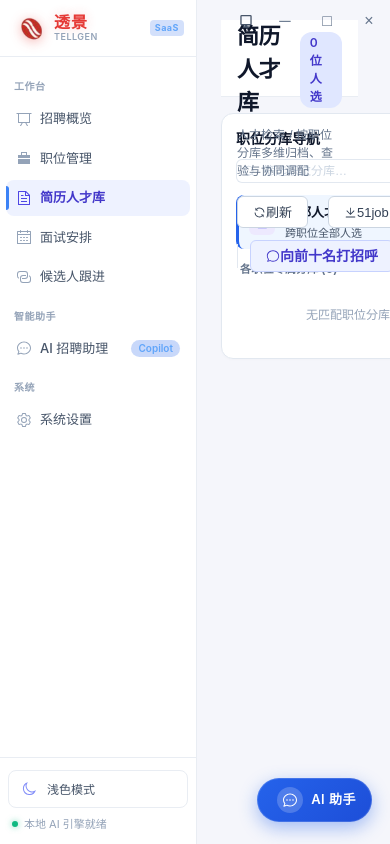
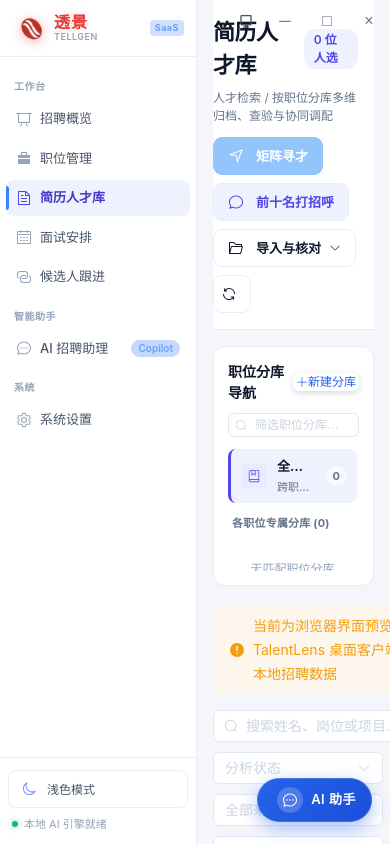
Before and after one commit to xunyinjilove/TalentLens, a Vue app in the folder frontend/: page /#/talent in a window 390 px wide. Built offline with nearby package versions, Linux system fonts and the light colour scheme.

Commit message:
Polish talent pool actions and responsive layout

```diff
--- a/frontend/src/views/TalentPoolView.vue
+++ b/frontend/src/views/TalentPoolView.vue
@@ -12,63 +12,7 @@
         <div class="wb-crumb">人才检索 / 按职位分库多维归档、查验与协同调配</div>
       </div>
 
-      <div class="header-actions-bar">
-        <!-- 次级数据录入与分流维护工具组 -->
-        <div class="action-triage-group">
-          <el-button
-            class="action-triage-btn"
-            @click="refresh"
-            :loading="recruitment.loading"
-            title="刷新人才库数据"
-          >
-            <el-icon><Refresh /></el-icon>刷新
-          </el-button>
-
-          <el-button
-            class="action-triage-btn"
-            :loading="importing"
-            @click="import51Job"
-            title="一键拉取 51job 最新投递简历"
-          >
-            <el-icon><Download /></el-icon>51job 投递导入
-          </el-button>
-
-          <el-badge
-            :value="pendingApplications.length"
-            :hidden="!pendingApplications.length"
-            type="primary"
-            class="triage-badge"
-          >
-            <el-button class="action-triage-btn" @click="showInbox">
-              待分配投递
-            </el-button>
-          </el-badge>
-
-          <el-badge
-            :value="duplicates.length"
-            :hidden="!duplicates.length"
-            type="warning"
-            class="triage-badge"
-          >
-            <el-button class="action-triage-btn" @click="showDuplicates">
-              疑似重复
-            </el-button>
-          </el-badge>
-        </div>
-
-        <div class="header-action-divider"></div>
-
-        <!-- 主业务动作组 (重点突出) -->
-        <div class="action-primary-group">
-          <el-button
-            class="outreach-action-btn"
-            :disabled="!selectedProjectId"
-            @click="showOutreach = true"
-            :title="selectedProjectId ? '一键向当前分库前十名匹配候选人打招呼' : '请先选择左侧具体职位分库'"
-          >
-            <el-icon><ChatRound /></el-icon>向前十名打招呼
-          </el-button>
-
+      <div class="header-actions-bar" aria-label="人才库操作">
         <el-button
           type="primary"
           class="matrix-search-btn"
@@ -76,9 +20,50 @@
           @click="showSearch = true"
           :title="selectedProjectId ? '唤起 4合1 多平台矩阵式主动寻才' : '请先选择左侧具体职位分库'"
         >
-            <el-icon><Position /></el-icon>矩阵寻才
+          <el-icon><Position /></el-icon><span>矩阵寻才</span>
         </el-button>
-        </div>
+
+        <el-button
+          class="outreach-action-btn"
+          :disabled="!selectedProjectId"
+          @click="showOutreach = true"
+          :title="selectedProjectId ? '一键向当前分库前十名匹配候选人打招呼' : '请先选择左侧具体职位分库'"
+        >
+          <el-icon><ChatRound /></el-icon><span>前十名打招呼</span>
+        </el-button>
+
+        <el-dropdown trigger="click" @command="handleLibraryAction">
+          <el-button class="library-tools-btn" aria-label="导入与核对，展开更多操作">
+            <el-icon><FolderOpened /></el-icon><span>导入与核对</span>
+            <span v-if="pendingReviewCount" class="library-tools-count">{{ pendingReviewCount > 99 ? '99+' : pendingReviewCount }}</span>
+            <el-icon class="dropdown-chevron"><ArrowDown /></el-icon>
+          </el-button>
+          <template #dropdown>
+            <el-dropdown-menu>
+              <el-dropdown-item command="import" :disabled="importing">
+                <el-icon><Download /></el-icon>导入 51job 投递
+              </el-dropdown-item>
+              <el-dropdown-item command="inbox">
+                <el-icon><Tickets /></el-icon>待分配投递
+                <span v-if="pendingApplications.length" class="dropdown-item-count">{{ pendingApplications.length }}</span>
+              </el-dropdown-item>
+              <el-dropdown-item command="duplicates">
+                <el-icon><CopyDocument /></el-icon>疑似重复
+                <span v-if="duplicates.length" class="dropdown-item-count">{{ duplicates.length }}</span>
+              </el-dropdown-item>
+            </el-dropdown-menu>
+          </template>
+        </el-dropdown>
+
+        <el-button
+          class="refresh-tool-btn"
+          :loading="recruitment.loading"
+          aria-label="刷新人才库数据"
+          title="刷新人才库数据"
+          @click="refresh"
+        >
+          <el-icon v-if="!recruitment.loading"><Refresh /></el-icon>
+        </el-button>
       </div>
     </header>
 
@@ -800,6 +785,9 @@ import {
   Grid,
   Tickets,
   Download,
+  FolderOpened,
+  CopyDocument,
+  ArrowDown,
   ChatRound,
   CircleCheck,
   CircleClose,
@@ -896,6 +884,13 @@ const assignment = ref<Record<string, string>>({})
 const duplicates = ref<DuplicatePair[]>([])
 const duplicatesOpen = ref(false)
 const mergeReasons = ref<Record<string, string>>({})
+const pendingReviewCount = computed(() => pendingApplications.value.length + duplicates.value.length)
+
+function handleLibraryAction(command: string) {
+  if (command === 'import') void import51Job()
+  if (command === 'inbox') showInbox()
+  if (command === 'duplicates') showDuplicates()
+}
 
 const contactKind = ref('email')
 const verifiedContact = ref('')
@@ -1161,24 +1156,29 @@ onMounted(() => {
 .talent-pool-page {
   box-sizing: border-box;
   width: 100%;
-  padding: 20px 32px 60px 24px;
-  overflow-x: auto;
-}
-
-/* 顶部全局标题栏与动作分组 */
+  padding: 0 32px 60px 24px;
+  overflow-x: hidden;
+}
+
+/* 顶栏随内容增高，避免继承工作台固定高度后覆盖筛选区 */
 .talent-page-header {
+  height: auto;
+  min-height: 88px;
+  box-sizing: border-box;
   display: flex;
   justify-content: space-between;
   align-items: center;
   flex-wrap: wrap;
-  gap: 16px;
-  padding-bottom: 4px;
+  gap: 12px 20px;
+  padding: 16px 142px 16px 0;
 }
 
 .header-title-box {
   display: flex;
   flex-direction: column;
   gap: 4px;
+  flex: 1 1 310px;
+  min-width: 0;
 }
 
 .title-with-badge {
@@ -1191,15 +1191,15 @@ onMounted(() => {
   margin: 0;
   font-size: 22px;
   font-weight: 800;
-  color: #0f172a;
+  color: var(--wb-text);
   letter-spacing: -0.02em;
 }
 
 .pool-count-tag {
   font-size: 12px;
   font-weight: 600;
-  color: #4338ca;
-  background: #e0e7ff;
+  color: var(--wb-brand);
+  background: var(--wb-brand-soft);
   padding: 2px 10px;
   border-radius: 12px;
 }
@@ -1207,67 +1207,99 @@ onMounted(() => {
 .header-actions-bar {
   display: flex;
   align-items: center;
-  gap: 12px;
+  justify-content: flex-end;
+  gap: 8px;
   flex-wrap: wrap;
-}
-
-.action-triage-group {
-  display: flex;
-  align-items: center;
-  gap: 8px;
-}
-
-.action-triage-btn {
+  max-width: 100%;
+  margin-left: auto;
+}
+
+.header-actions-bar :deep(.el-button + .el-button) {
+  margin-left: 0;
+}
+
+.header-actions-bar .el-button {
+  height: 38px;
+  padding: 0 14px;
+  border-radius: 9px;
   font-size: 13px;
-  font-weight: 500;
-  color: #334155;
-  border-color: #cbd5e1;
-  background-color: #ffffff;
-  transition: all 0.15s ease;
-}
-
-.action-triage-btn:hover {
-  color: #2563eb;
-  border-color: #93c5fd;
-  background-color: #f8faff;
-}
-
-.triage-badge :deep(.el-badge__content) {
+  font-weight: 600;
+  white-space: nowrap;
+  transition: background-color 0.15s ease, border-color 0.15s ease, color 0.15s ease;
+}
+
+.header-actions-bar .el-button .el-icon:first-child {
+  margin-right: 6px;
+  font-size: 16px;
+}
+
+.header-actions-bar .el-button:focus-visible {
+  outline: 2px solid var(--wb-brand);
+  outline-offset: 2px;
+}
+
+.matrix-search-btn {
+  box-shadow: none;
+  font-weight: 700;
+}
+
+.matrix-search-btn:hover:not(:disabled) {
+  box-shadow: 0 3px 10px rgba(79, 70, 229, 0.16);
+}
+
+.outreach-action-btn {
+  color: var(--wb-brand);
+  border-color: var(--wb-border);
+  background-color: var(--wb-brand-soft);
+}
+
+.outreach-action-btn:hover:not(:disabled) {
+  color: var(--wb-brand);
+  border-color: var(--wb-brand);
+  background-color: var(--wb-brand-soft);
+}
+
+.library-tools-btn,
+.refresh-tool-btn {
+  color: var(--wb-text);
+  border-color: var(--wb-border);
+  background-color: var(--wb-surface);
+}
+
+.library-tools-btn:hover,
+.refresh-tool-btn:hover {
+  color: var(--wb-brand);
+  border-color: var(--wb-brand);
+  background-color: var(--wb-surface-soft);
+}
+
+.library-tools-count,
+.dropdown-item-count {
+  display: inline-flex;
+  align-items: center;
+  justify-content: center;
+  min-width: 22px;
+  height: 20px;
+  padding: 0 5px;
+  border-radius: 10px;
+  background: var(--wb-brand-soft);
+  color: var(--wb-brand);
   font-size: 11px;
   font-weight: 700;
-  height: 18px;
-  line-height: 18px;
-  padding: 0 5px;
-}
-
-.header-action-divider {
-  width: 1px;
-  height: 24px;
-  background-color: #e2e8f0;
-}
-
-.action-primary-group {
-  display: flex;
-  align-items: center;
-  gap: 10px;
-}
-
-.outreach-action-btn {
-  font-weight: 600;
-  color: #4338ca;
-  border-color: #c7d2fe;
-  background-color: #eef2ff;
-}
-
-.outreach-action-btn:hover:not(:disabled) {
-  color: #3730a3;
-  border-color: #a5b4fc;
-  background-color: #e0e7ff;
-}
-
-.matrix-search-btn {
-  font-weight: 700;
-  box-shadow: 0 2px 8px rgba(37, 99, 235, 0.25);
+  font-variant-numeric: tabular-nums;
+}
+
+.library-tools-count { margin-left: 6px; }
+.dropdown-item-count { margin-left: auto; }
+.dropdown-chevron { margin-left: 8px; font-size: 12px; }
+
+.header-actions-bar .refresh-tool-btn {
+  width: 38px;
+  padding: 0;
+}
+
+.header-actions-bar .refresh-tool-btn .el-icon {
+  margin: 0;
 }
 
 /* 主体分栏布局 */
@@ -1280,13 +1312,13 @@ onMounted(() => {
   box-sizing: border-box;
 }
 
-/* 左侧职位分库导航侧栏 (紧凑 256px，黑字高对比) */
+/* 左侧职位分库导航侧栏 */
 .job-repositories-sidebar {
   width: 256px;
   min-width: 256px;
   max-width: 256px;
-  background-color: #ffffff;
-  border: 1px solid #e2e8f0;
+  background-color: var(--wb-surface);
+  border: 1px solid var(--wb-border);
   border-radius: 12px;
   padding: 14px;
   box-shadow: 0 1px 3px rgba(0, 0, 0, 0.02);
@@ -1308,7 +1340,7 @@ onMounted(() => {
 .repo-title {
   font-size: 14px;
   font-weight: 700;
-  color: #0f172a;
+  color: var(--wb-text);
 }
 
 .add-repo-link {
@@ -1335,17 +1367,17 @@ onMounted(() => {
   border-radius: 8px;
   cursor: pointer;
   transition: all 0.15s ease;
-  background-color: #ffffff;
+  background-color: transparent;
   border-left: 3px solid transparent;
 }
 
 .repo-item:hover {
-  background-color: #f8fafc;
+  background-color: var(--wb-surface-soft);
 }
 
 .repo-item.active {
-  background-color: #eff6ff;
-  border-left-color: #2563eb;
+  background-color: var(--wb-brand-soft);
+  border-left-color: var(--wb-brand);
 }
 
 .all-repo-icon {
@@ -1389,7 +1421,7 @@ onMounted(() => {
 .repo-name {
   font-size: 13px;
   font-weight: 700;
-  color: #0f172a;
+  color: var(--wb-text);
   white-space: nowrap;
   overflow: hidden;
   text-overflow: ellipsis;
@@ -1398,7 +1430,7 @@ onMounted(() => {
 .repo-sub {
   font-size: 11px;
   font-weight: 500;
-  color: #475569;
+  color: var(--wb-muted);
   white-space: nowrap;
   overflow: hidden;
   text-overflow: ellipsis;
@@ -1409,8 +1441,8 @@ onMounted(() => {
   font-weight: 700;
   padding: 2px 7px;
   border-radius: 10px;
-  background-color: #f1f5f9;
-  color: #475569;
+  background-color: var(--wb-surface-soft);
+  color: var(--wb-muted);
   flex-shrink: 0;
 }
 
@@ -1551,11 +1583,11 @@ onMounted(() => {
 
 .count-summary {
   font-size: 13px;
-  color: #475569;
+  color: var(--wb-muted);
 }
 
 .count-summary strong {
-  color: #0f172a;
+  color: var(--wb-text);
 }
 
 .view-mode-toggle {
@@ -1578,8 +1610,8 @@ onMounted(() => {
 .talent-card {
   transition: transform 0.15s ease, box-shadow 0.15s ease;
   min-width: 0; /* 核心：防止卡片内部文字溢出把 CSS Grid 轨道撑爆 */
-  background: #ffffff;
-  border: 1px solid #e2e8f0;
+  background: var(--wb-surface);
+  border: 1px solid var(--wb-border);
   border-radius: 12px;
   padding: 14px 16px;
   display: flex;
@@ -1734,8 +1766,8 @@ onMounted(() => {
 
 /* 高密数据表格视图 (Table View) */
 .talent-table-container {
-  background: #ffffff;
-  border: 1px solid #e2e8f0;
+  background: var(--wb-surface);
+  border: 1px solid var(--wb-border);
   border-radius: 12px;
   overflow: hidden;
   box-shadow: 0 1px 3px rgba(0, 0, 0, 0.02);
@@ -1838,13 +1870,13 @@ onMounted(() => {
   margin: 0 0 8px;
   font-size: 16px;
   font-weight: 700;
-  color: #0f172a;
+  color: var(--wb-text);
 }
 
 .empty-subtitle {
   margin: 0 0 20px;
   font-size: 13px;
-  color: #64748b;
+  color: var(--wb-muted);
   max-width: 480px;
   line-height: 1.5;
 }
@@ -2165,4 +2197,17 @@ onMounted(() => {
   font-size: 12px;
   color: #475569;
 }
+
+@media (max-width: 1180px) {
+  .talent-page-header { align-items: flex-start; }
+  .header-actions-bar { justify-content: flex-start; margin-left: 0; }
+}
+
+@media (max-width: 760px) {
+  .talent-pool-page { padding-right: 16px; padding-left: 16px; }
+  .talent-page-header { padding-right: 16px; }
+  .talent-workbench-layout { flex-direction: column; }
+  .job-repositories-sidebar { position: static; width: 100%; min-width: 0; max-width: none; max-height: 240px; }
+  .header-actions-bar { width: 100%; }
+}
 </style>
```
Also changed, not shown: 2 other files (tests, documents, lock files or other folders). Lines whose indentation alone changed are shown as unchanged.
